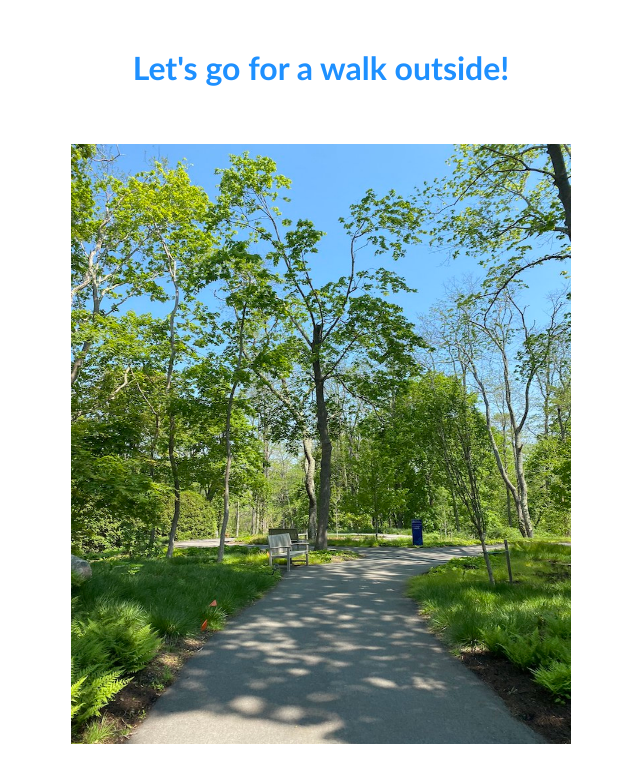
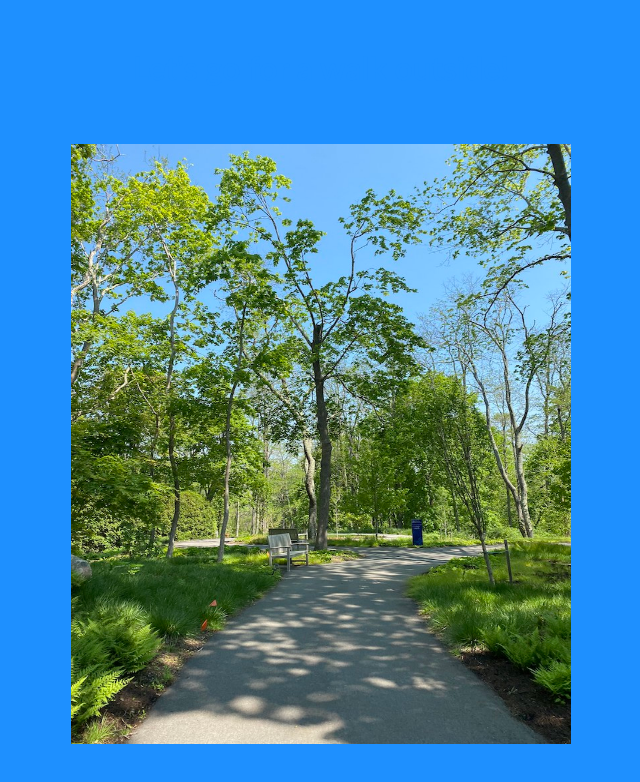
Before and after one commit to itislibby/dms103, a plain HTML site: page index.html in a window 1280 px wide. Shown: the whole page, without its empty margins (319-959 px from the left). Drawn offline with Linux system fonts and the light colour scheme.

Commit message:
Update index.html

```diff
--- a/index.html
+++ b/index.html
@@ -6,6 +6,7 @@
       p {text-align: center;}
       body {
         font-family: 'Trebuchet MS', sans-serif;
+        background-color:DodgerBlue;
       }
     </style>
   </head>
```
